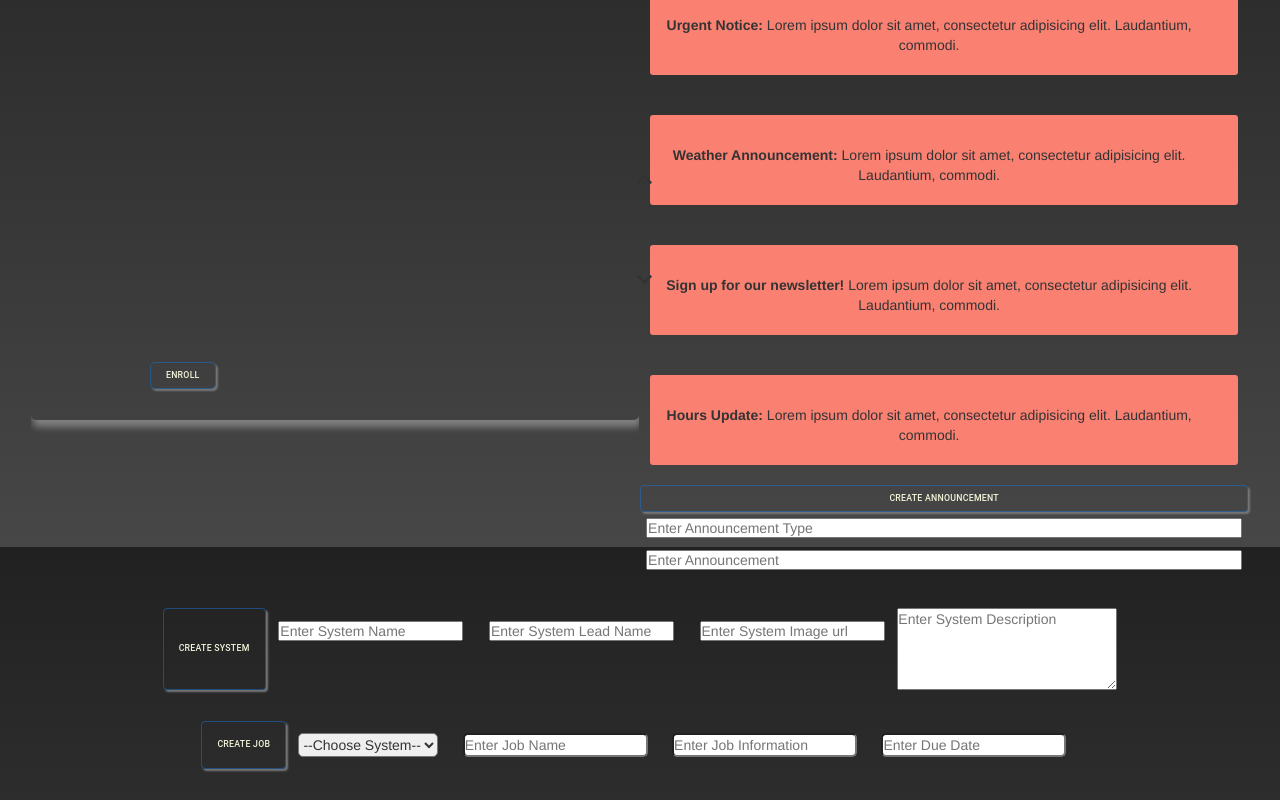
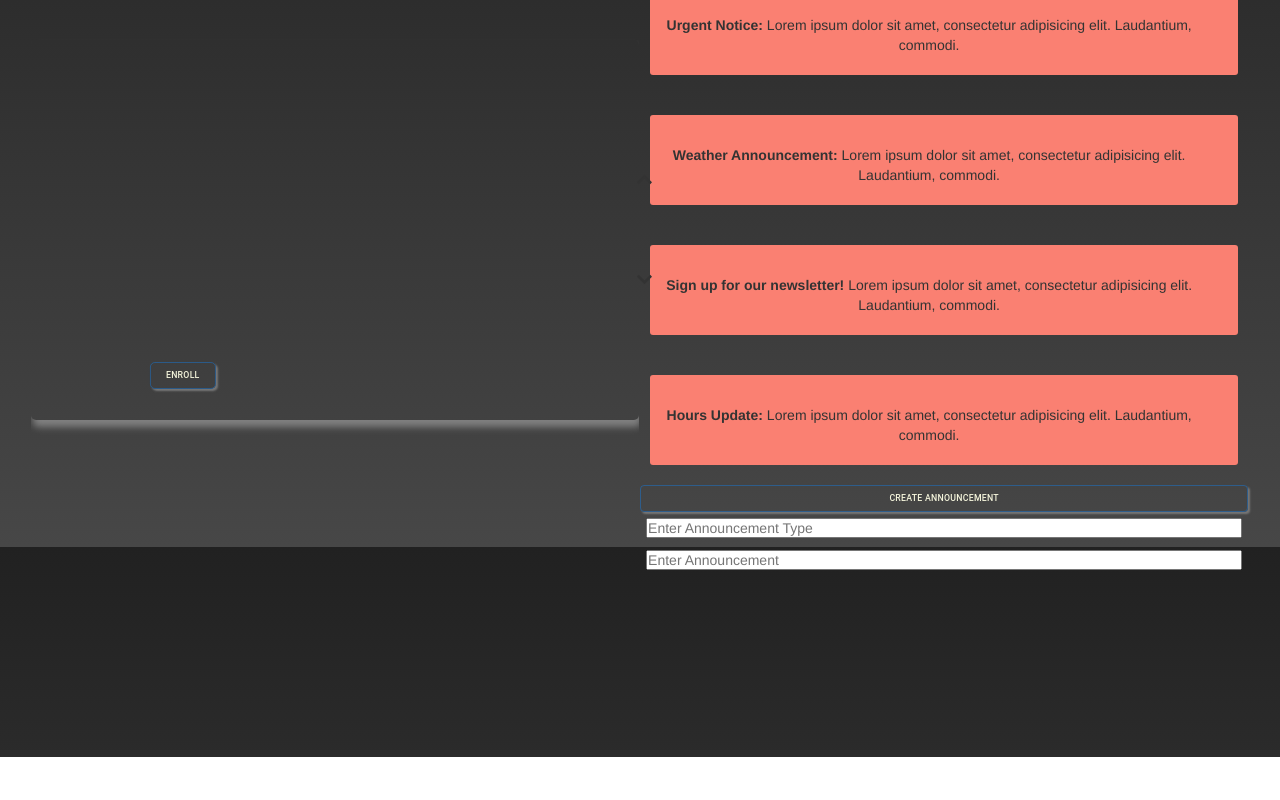
Before and after one commit to sethrodg/SOMS, a React (Create React App) app in the folder my-app/: page / in a window 1280 px wide. Shown: the part 253-1053 px from the top of the page. After the commit the page ends 1010 px from the top, so only its background shows below. Built offline with nearby package versions, Linux system fonts and the light colour scheme; no server answers; the database is empty.

Commit message:
Admin view

```diff
--- a/my-app/src/components/main.css
+++ b/my-app/src/components/main.css
@@ -23,6 +23,10 @@ body {
   /* background-image: linear-gradient(to top, #fff1eb 0%, #ace0f9 100%);
     background-size: cover; */
   /* background-color: linear-gradient(to top, #fff1eb 0%, #ace0f9 100%); */
+}
+
+.Guest {
+  visibility: hidden;
 }
 
 .Tasking {
--- a/my-app/src/components/main.js
+++ b/my-app/src/components/main.js
@@ -82,6 +82,7 @@ function Pop() {
 
     const [AnnouncementType, setAnnouncementType] = useState("");
     const [Announcement, setAnnouncement] = useState("");
+    // const [isActive, setIsActive] = useState(false);
 
     // creation of announcements function
     const CreateA = () => {
@@ -128,6 +129,7 @@ function Pop() {
         if (email.slice(-8).includes("@uta.edu")) {
             //checks to see if the last characters have the correct email for admin privledges
             admin = true;
+            // setIsActive(true);
         }
         console.log(admin)
         var Welcome = "Welcome " + email; //setting the welcome message to be paired with the user's email
@@ -280,7 +282,7 @@ function Pop() {
                     </div>
                 </div>
 
-                <div className="Tasking">
+                <div className={admin? "Tasking" : "Guest"}>
                     <Button variant="outlined" id="TaskBtn" name="addTaskBtn" onClick={CreateS}>Create System</Button>
                     <input
                         type="text"
@@ -307,7 +309,7 @@ function Pop() {
                     </textarea>
                 </div>
 
-                <div className="Jobs">
+                <div className={admin? "Jobs" : "Guest"}>
                     <Button variant="outlined" id="CreateJobBtn" name="addTaskBtn" onClick={CreateJ}>Create Job</Button>
 
                     <select id="selectSystems" onChange={(e) => setSystemSelection(e.target.value)}>
```
